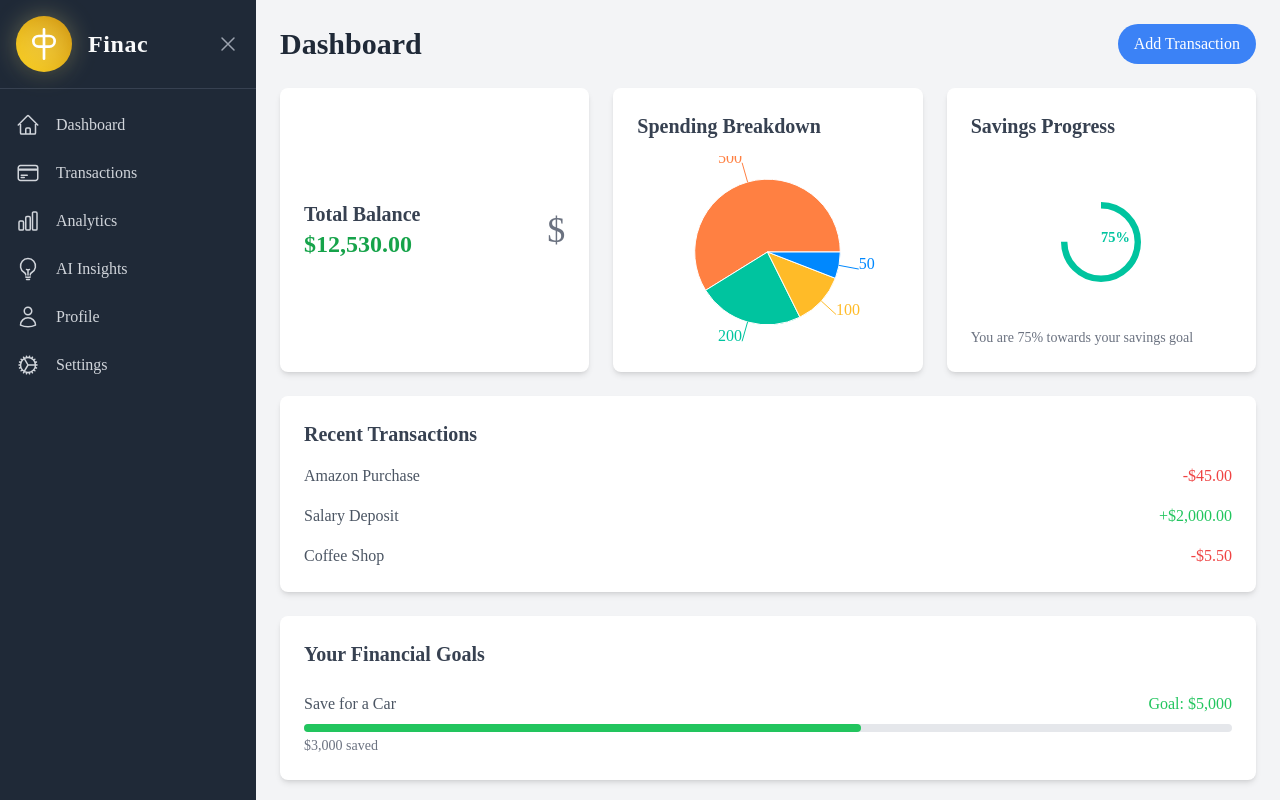
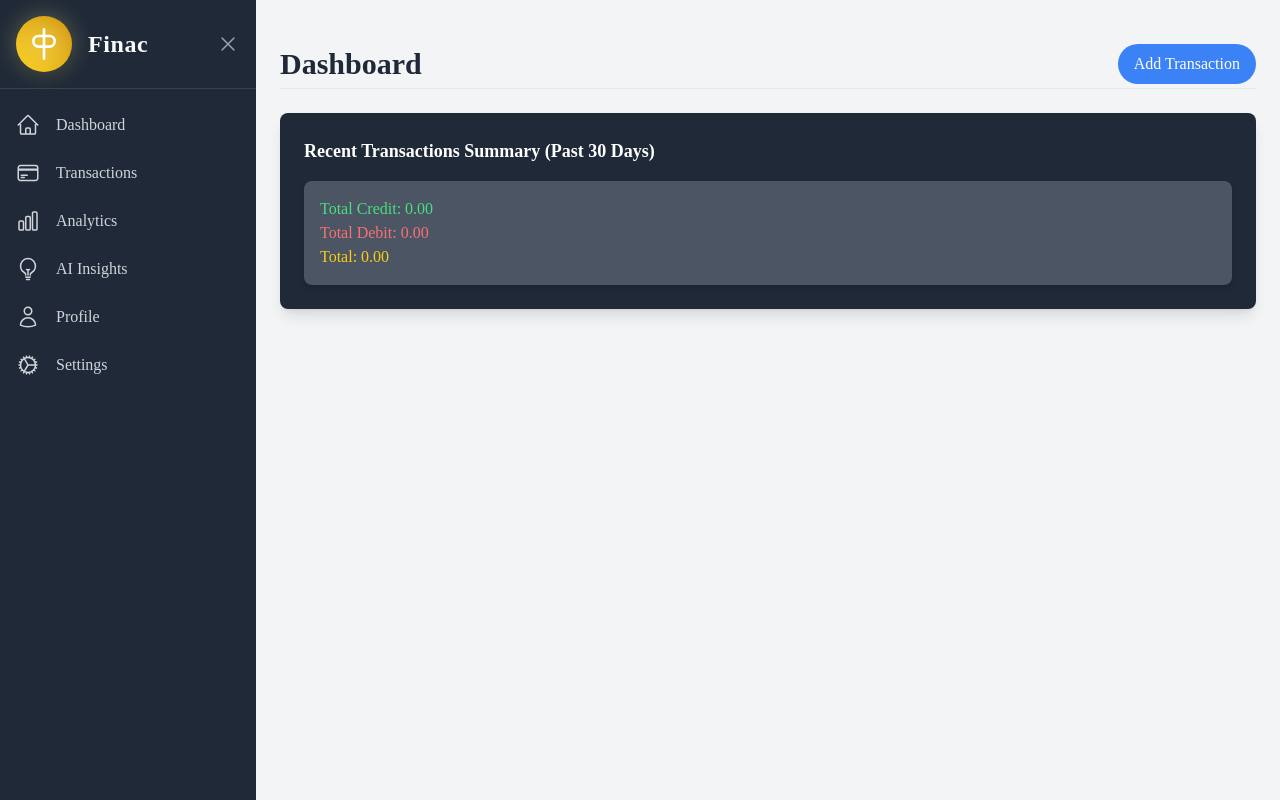
Before and after one commit to Dev-Puneet-V/Finance, a React app in the folder client/: page /home/dashboard in a window 1280 px wide. Built offline with nearby package versions, Linux system fonts and the light colour scheme; the HTML template or start-up script is replaced by a standard one.

Commit message:
show total data of last 30 days

```diff
--- a/client/src/components/Modal.tsx
+++ b/client/src/components/Modal.tsx
@@ -13,7 +13,7 @@ const Modal: React.FC<ModalProps> = ({ isOpen, onClose, title, children }) => {
   if (!isOpen) return null;
 
   return (
-    <div className="fixed inset-0 z-50 flex items-center justify-center bg-black bg-opacity-50">
+    <div className="fixed inset-0 top-[-25px] z-50 flex items-center justify-center bg-black bg-opacity-50">
       <motion.div
         initial={{ opacity: 0, scale: 0.9 }}
         animate={{ opacity: 1, scale: 1 }}
--- /dev/null
+++ b/client/src/components/QuickTransactionGlace.tsx
@@ -0,0 +1,25 @@
+import { useSelector } from "react-redux";
+import { RootState } from "../utils/store";
+import { calculateTotals } from "../utils/helpers";
+
+const QuickTransactionGlace: React.FC = () => {
+  const { transactions } = useSelector((state: RootState) => state.transaction);
+  const { totalCredit, totalDebit } = calculateTotals(transactions);
+
+  return (
+    <div className="bg-gray-800 p-6 rounded-lg text-white shadow-lg">
+      <p className="text-lg font-semibold">
+        Recent Transactions Summary (Past 30 Days)
+      </p>
+      <div className="mt-4 bg-gray-600 p-4 rounded-lg shadow-md">
+        <p className="text-green-400">Total Credit: {totalCredit.toFixed(2)}</p>
+        <p className="text-red-400">Total Debit: {totalDebit.toFixed(2)}</p>
+        <p className="text-yellow-400">
+          Total: {(totalCredit - totalDebit).toFixed(2)}
+        </p>
+      </div>
+    </div>
+  );
+};
+
+export default QuickTransactionGlace;
--- a/client/src/components/TransactionHeader.tsx
+++ b/client/src/components/TransactionHeader.tsx
@@ -80,6 +80,7 @@ const TransactionHeader: React.FC<TransactionHeaderProps> = ({
     });
   };
 
+
   const renderCustomDateInputs = () => (
     <div className="mt-1 p-1 rounded-lg flex gap-2 justify-center items-center bg-gray-800">
       <input
--- a/client/src/pages/Dashboard.tsx
+++ b/client/src/pages/Dashboard.tsx
@@ -1,146 +1,42 @@
 import React, { useState } from "react";
-import { PieChart, Pie, Cell, ResponsiveContainer } from "recharts"; // Chart library
-import { CircularProgressbar } from "react-circular-progressbar"; // Circular progress bar
-import Modal from "../components/Modal";
+// import { PieChart, Pie, Cell, ResponsiveContainer } from "recharts"; // Chart library
+// import { CircularProgressbar } from "react-circular-progressbar"; // Circular progress bar
+// import Modal from "../components/Modal";
 import { CreateTransaction } from "../components/CreateTransaction";
+import QuickTransactionGlace from "../components/QuickTransactionGlace";
 
 // Example data for charts and progress
-const data = [
-  { name: "Rent", value: 500 },
-  { name: "Groceries", value: 200 },
-  { name: "Entertainment", value: 100 },
-  { name: "Transportation", value: 50 },
-];
+// const data = [
+//   { name: "Rent", value: 500 },
+//   { name: "Groceries", value: 200 },
+//   { name: "Entertainment", value: 100 },
+//   { name: "Transportation", value: 50 },
+// ];
 
 const Dashboard: React.FC = () => {
   const [transactionModalStatus, setTransactionModalStatus] = useState(false);
   const handleCreateTransactionModal = () => {
     setTransactionModalStatus(!transactionModalStatus);
-  }
+  };
   return (
-    <div className="space-y-6">
-      {/* Header Section */}
-      <div className="flex justify-between items-center">
+    <div className="space-y-6 mt-5">
+      <div className="flex justify-between items-center border-b text-slate-600 pb-1">
         <h2 className="text-3xl font-bold text-gray-800">Dashboard</h2>
-        <button className="bg-blue-500 text-white py-2 px-4 rounded-full hover:bg-blue-600 transition duration-200" onClick={handleCreateTransactionModal}>
+        <button
+          className="bg-blue-500 text-white py-2 px-4 rounded-full hover:bg-blue-600 transition duration-200"
+          onClick={handleCreateTransactionModal}
+        >
           Add Transaction
         </button>
       </div>
-
-      {/* Financial Insights Section */}
-      <div className="grid grid-cols-1 sm:grid-cols-2 lg:grid-cols-3 gap-6">
-        {/* Total Balance */}
-        <div className="bg-white p-6 rounded-lg shadow-md flex items-center justify-between">
-          <div>
-            <h3 className="text-xl font-semibold text-gray-700">
-              Total Balance
-            </h3>
-            <p className="text-2xl font-bold text-green-600">$12,530.00</p>
-          </div>
-          <div className="text-gray-500 text-4xl">&#36;</div>
-        </div>
-
-        {/* Spending Summary */}
-        <div className="bg-white p-6 rounded-lg shadow-md">
-          <h3 className="text-xl font-semibold text-gray-700">
-            Spending Breakdown
-          </h3>
-          <div className="mt-4 h-48">
-            <ResponsiveContainer width="100%" height="100%">
-              <PieChart>
-                <Pie
-                  data={data}
-                  dataKey="value"
-                  nameKey="name"
-                  outerRadius="80%"
-                  fill="#8884d8"
-                  label
-                >
-                  {data.map((entry, index) => (
-                    <Cell
-                      key={index}
-                      fill={
-                        ["#ff8042", "#00C49F", "#FFBB28", "#0088FE"][index % 4]
-                      }
-                    />
-                  ))}
-                </Pie>
-              </PieChart>
-            </ResponsiveContainer>
-          </div>
-        </div>
-
-        {/* Savings Progress */}
-        <div className="bg-white p-6 rounded-lg shadow-md flex flex-col justify-between">
-          <h3 className="text-xl font-semibold text-gray-700">
-            Savings Progress
-          </h3>
-          <div className="mt-6 flex justify-center items-center">
-            <div className="w-20 h-20">
-              <CircularProgressbar
-                value={75}
-                text={`${75}%`}
-                styles={{
-                  path: { stroke: "#00C49F" },
-                  text: {
-                    fill: "#00C49F",
-                    fontSize: "18px",
-                    fontWeight: "bold",
-                  },
-                }}
-              />
-            </div>
-          </div>
-          <p className="mt-2 text-sm text-gray-500">
-            You are 75% towards your savings goal
-          </p>
+      <div>
+        <div>
+          <QuickTransactionGlace />
         </div>
       </div>
-
-      {/* Recent Transactions */}
-      <div className="bg-white p-6 rounded-lg shadow-md">
-        <h3 className="text-xl font-semibold text-gray-700">
-          Recent Transactions
-        </h3>
-        <ul className="mt-4 space-y-4">
-          <li className="flex justify-between">
-            <span className="text-gray-600">Amazon Purchase</span>
-            <span className="text-red-500">-$45.00</span>
-          </li>
-          <li className="flex justify-between">
-            <span className="text-gray-600">Salary Deposit</span>
-            <span className="text-green-500">+$2,000.00</span>
-          </li>
-          <li className="flex justify-between">
-            <span className="text-gray-600">Coffee Shop</span>
-            <span className="text-red-500">-$5.50</span>
-          </li>
-        </ul>
-      </div>
-
-      {/* Goals Progress Section */}
-      <div className="bg-white p-6 rounded-lg shadow-md">
-        <h3 className="text-xl font-semibold text-gray-700">
-          Your Financial Goals
-        </h3>
-        <div className="mt-6">
-          <div className="flex justify-between items-center">
-            <span className="text-gray-600">Save for a Car</span>
-            <span className="text-green-500">Goal: $5,000</span>
-          </div>
-          <div className="h-2 bg-gray-200 mt-2 rounded-full">
-            <div
-              className="h-full bg-green-500 rounded-full"
-              style={{ width: "60%" }}
-            ></div>
-          </div>
-          <p className="text-sm text-gray-500 mt-1">$3,000 saved</p>
-        </div>
-      </div>
-      {/* <Modal isOpen={transactionModalStatus} onClose={handleCreateTransactionModal}>
-        <div>Hello</div>
-      </Modal> */}
-      {transactionModalStatus && <CreateTransaction onClose={handleCreateTransactionModal} />}
+      {transactionModalStatus && (
+        <CreateTransaction onClose={handleCreateTransactionModal} />
+      )}
     </div>
   );
 };
--- a/client/src/pages/Transactions.tsx
+++ b/client/src/pages/Transactions.tsx
@@ -1,7 +1,6 @@
 import React, { useEffect, useState } from "react";
 import TransactionHeader from "../components/TransactionHeader";
 import Table from "../components/Table";
-import transactionsData from "../utils/testingData/transactions.json";
 import { filterTransactions } from "../utils/filterTransaction";
 import { Filters } from "../utils/types";
 import { AppDispatch, RootState } from "../utils/store"; // Adjust the import path as needed
@@ -61,6 +60,7 @@ const Transactions: React.FC = () => {
       <p className="border-b font-bold text-3xl mt-6 text-slate-600 pb-1">
         Transactions
       </p>
+
       <div className="mt-5">
         <TransactionHeader
           filters={filters}
@@ -68,8 +68,8 @@ const Transactions: React.FC = () => {
         />
         <Table
           columns={["description", "date", "amount"]}
-          data={filteredTransactions.
-            sort((a, b) => {
+          data={filteredTransactions
+            .sort((a, b) => {
               return new Date(b.date).getTime() - new Date(a.date).getTime();
             })
             .map((transaction) => ({
--- a/client/src/utils/filterTransaction.ts
+++ b/client/src/utils/filterTransaction.ts
@@ -1,4 +1,3 @@
-// utils/filterTransactions.ts
 import { transactionTypeFilter } from "./constant";
 import { Transaction, Filters } from "./types";
 
@@ -9,7 +8,6 @@ export const filterTransactions = (
   const { incomeType, dateStart, dateEnd, searchValue } = filters;
 
   return transactions.filter((transaction) => {
-    // Filter by income type
     if (incomeType > 0) {
       const isIncome = transaction.category === "credit";
       const isExpense = transaction.category === "debit";
@@ -23,18 +21,15 @@ export const filterTransactions = (
       }
     }
 
-    // Filter by date range
     if (dateStart && dateEnd) {
       const transactionDate = new Date(transaction.date).getTime();
       const startDate = new Date(dateStart).getTime();
       const endDate = new Date(dateEnd).getTime();
-      // console.log(transactionDate, startDate, endDate);
       if (transactionDate < startDate || transactionDate > endDate) {
         return false;
       }
     }
 
-    // Filter by search value
     if (searchValue.trim().length >= 3) {
       const searchQuery = searchValue.trim().toLowerCase();
       if (!transaction.description.toLowerCase().includes(searchQuery)) {
--- /dev/null
+++ b/client/src/utils/helpers.ts
@@ -0,0 +1,32 @@
+import { Transaction } from "./types";
+
+export const calculateTotals = (transactions: Transaction[]) => {
+  const now = new Date();
+  const past30DaysTransactions = transactions.filter((transaction) => {
+    const transactionDate = new Date(transaction.date);
+    const diffTime = Math.abs(now.getTime() - transactionDate.getTime());
+    const diffDays = Math.ceil(diffTime / (1000 * 60 * 60 * 24));
+    return diffDays <= 30;
+  });
+
+  const sortedTransactions = past30DaysTransactions.sort(
+    (a, b) => new Date(b.date).getTime() - new Date(a.date).getTime()
+  );
+
+  const totals = sortedTransactions.reduce(
+    (
+      acc: { totalCredit: number; totalDebit: number },
+      transaction: Transaction
+    ) => {
+      if (transaction.category === "credit") {
+        acc.totalCredit += transaction.amount;
+      } else if (transaction.category === "debit") {
+        acc.totalDebit += transaction.amount;
+      }
+      return acc;
+    },
+    { totalCredit: 0, totalDebit: 0 }
+  );
+
+  return { sortedTransactions, ...totals };
+};
```
Also changed, not shown: client/src/components/CreateTransaction.tsx (+8 -6 lines).
